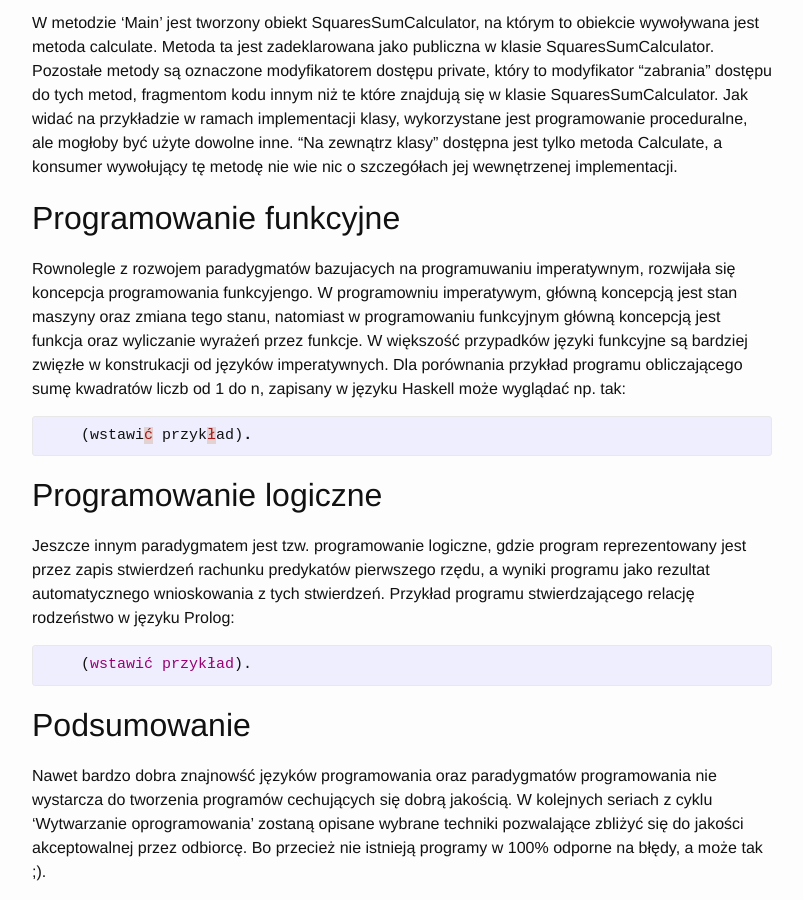
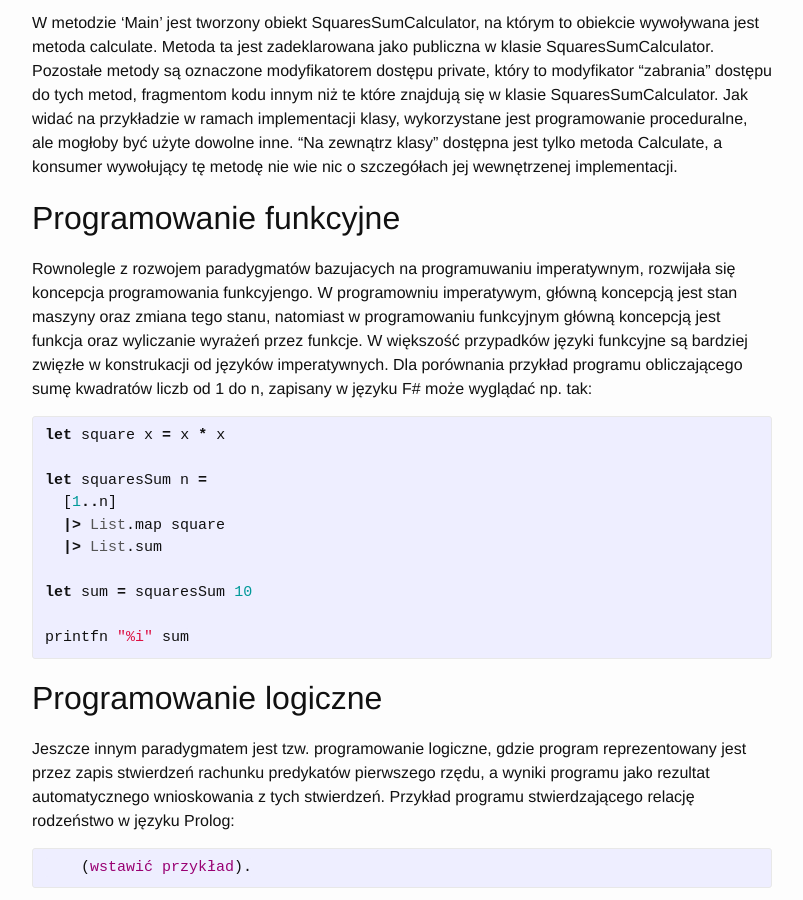
Before and after one commit to mikedevbo/mikedevbo.github.io, a Jekyll site: the page built from _posts/2016-07-02-First.md, in a window 1280 px wide and 900 px high, scrolled down 6704 px. Shown: the whole window, without its empty margins (238-1041 px from the left). Built offline with Jekyll 4.4.1, drawn with Linux system fonts in a browser that asks for light colours.

Commit message:
add f# sample

```diff
--- a/_posts/2016-07-02-First.md
+++ b/_posts/2016-07-02-First.md
@@ -240,10 +240,19 @@ public class SquaresSumCalculator
 W metodzie 'Main' jest tworzony obiekt SquaresSumCalculator, na którym to obiekcie wywoływana jest metoda calculate. Metoda ta jest zadeklarowana jako publiczna w klasie SquaresSumCalculator. Pozostałe metody są oznaczone modyfikatorem dostępu private, który to modyfikator "zabrania" dostępu do tych metod, fragmentom kodu innym niż te które znajdują się w klasie SquaresSumCalculator. Jak widać na przykładzie w ramach implementacji klasy, wykorzystane jest programowanie proceduralne, ale mogłoby być użyte dowolne inne. "Na zewnątrz klasy" dostępna jest tylko metoda Calculate, a konsumer wywołujący tę metodę nie wie nic o szczegółach jej wewnętrzenej implementacji.
 
 ## Programowanie funkcyjne
-Rownolegle z rozwojem paradygmatów bazujacych na programuwaniu imperatywnym, rozwijała się koncepcja programowania funkcyjengo. W programowniu imperatywym, główną koncepcją jest stan maszyny oraz zmiana tego stanu, natomiast w programowaniu funkcyjnym główną koncepcją jest funkcja oraz wyliczanie wyrażeń przez funkcje. W większość przypadków języki funkcyjne są bardziej zwięzłe w konstrukacji od języków imperatywnych. Dla porównania przykład programu obliczającego sumę kwadratów liczb od 1 do n, zapisany w języku Haskell może wyglądać np. tak:
+Rownolegle z rozwojem paradygmatów bazujacych na programuwaniu imperatywnym, rozwijała się koncepcja programowania funkcyjengo. W programowniu imperatywym, główną koncepcją jest stan maszyny oraz zmiana tego stanu, natomiast w programowaniu funkcyjnym główną koncepcją jest funkcja oraz wyliczanie wyrażeń przez funkcje. W większość przypadków języki funkcyjne są bardziej zwięzłe w konstrukacji od języków imperatywnych. Dla porównania przykład programu obliczającego sumę kwadratów liczb od 1 do n, zapisany w języku F# może wyglądać np. tak:
 
 {% highlight ocaml %}
-    (wstawić przykład).
+let square x = x * x
+
+let squaresSum n =
+  [1..n]
+  |> List.map square
+  |> List.sum
+
+let sum = squaresSum 10
+
+printfn "%i" sum
 {% endhighlight %}
 
 ## Programowanie logiczne
```
